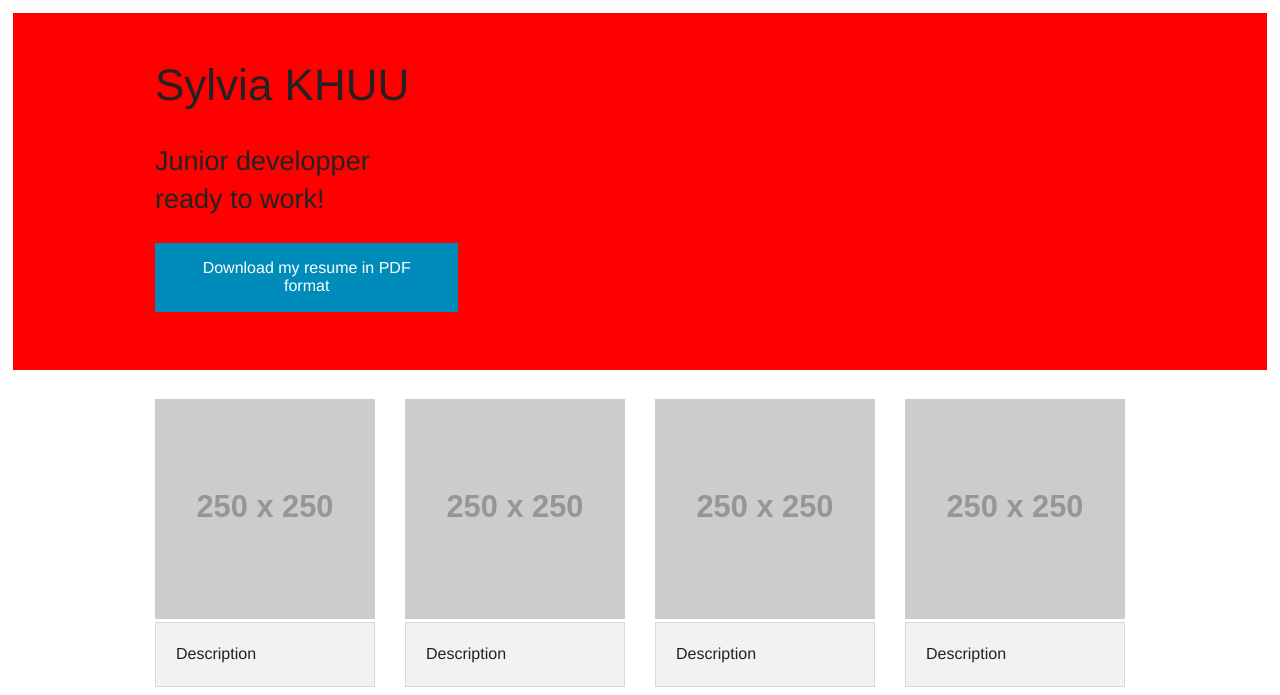
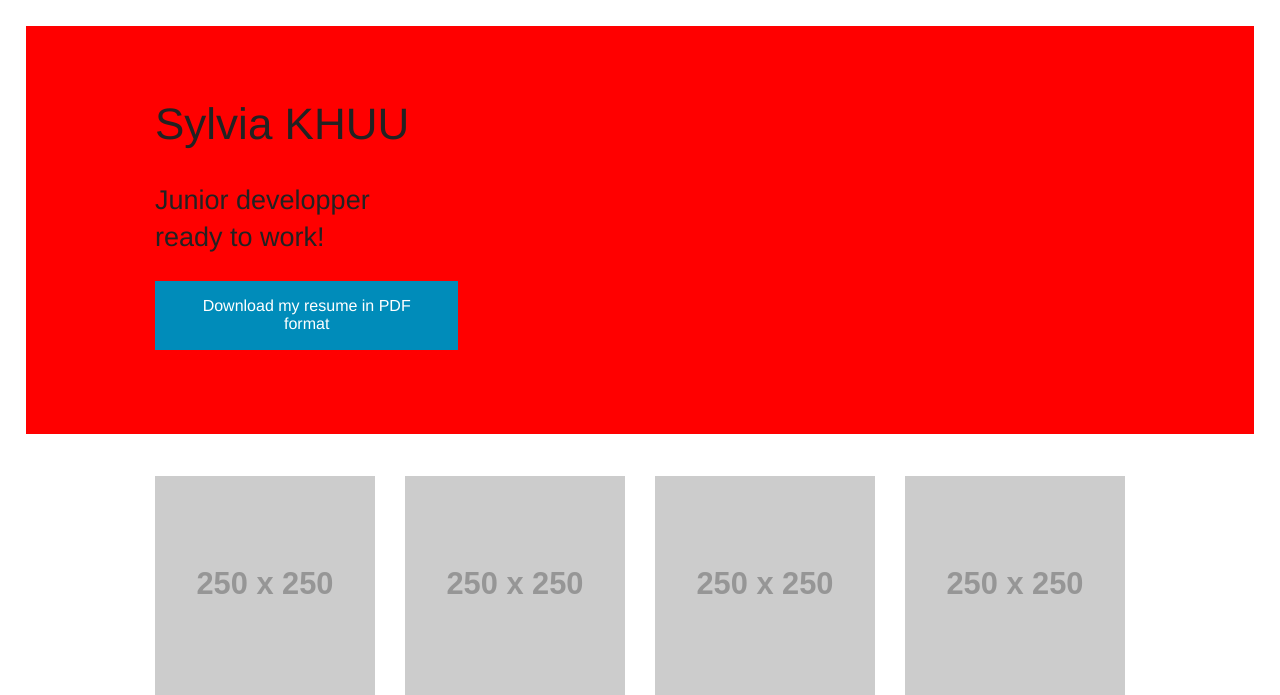
Before and after one commit to p00ps/p00ps.github.io, a PHP site: page / in a window 1280 px wide. Shown: the part 45-740 px from the top of the page. Run offline with PHP 8.4, Linux system fonts and the light colour scheme; grey boxes labelled with a size stand in for pictures from a placeholder-image service; some libraries are stand-ins or nearby versions.

Commit message:
rectif padding homepage + button mobile

```diff
--- a/css/addson.css
+++ b/css/addson.css
@@ -1,11 +1,12 @@
-.featured{
-	top:85%;
-	margin:-1% 0px 0px 2%;
+.featured-button{
+	bottom: 1%;
+	margin-left:auto;
+	margin-right: auto;
 	position:absolute;
 }
 
 #homepage-welcome{
-	margin:1% 1% 1% 1%;
-	padding: 3% 3% 3% 3%;
+	margin:2% 2% 2% 2%;
+	padding: 5% 5% 5% 5%;
 	background-color: red;
 }
--- a/index.html
+++ b/index.html
@@ -46,7 +46,7 @@
 
   <div class="row">
     <div class="large-4 medium-6 columns">
-      <a href="#" class="featured-button button [radius round]">Download my resume in PDF format</a>
+      <a href="#" class="button [radius round]">Download my resume in PDF format</a>
     </div>
   </div>
 </section>
```
